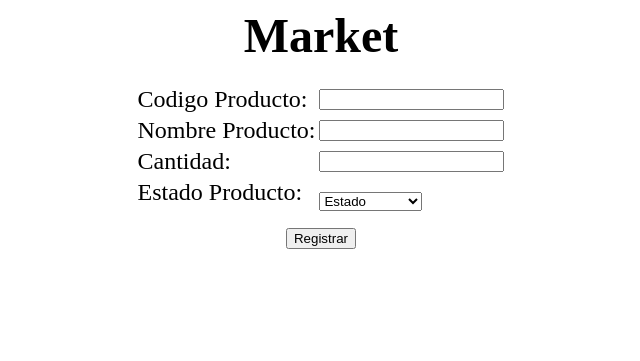
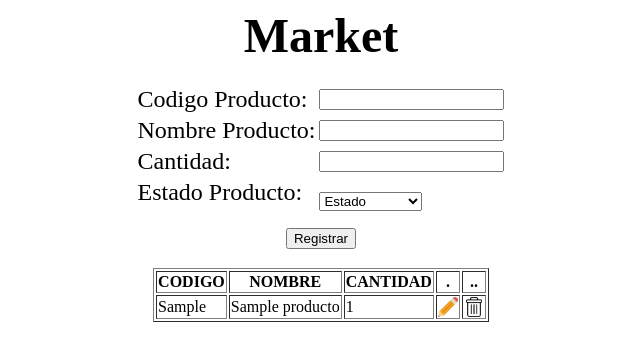
Before and after one commit to AndresRevelo96/market11, a PHP site: page /market/ in a window 1280 px wide. Shown: the top 361 px of the page, without its empty margins (319-959 px from the left). Run offline with PHP 8.4, Linux system fonts and the light colour scheme; tables that the repository leaves empty hold one stand-in row (values such as "Sample post").

Commit message:
bases de datos

```diff
--- a/index.php
+++ b/index.php
@@ -41,3 +41,28 @@
 </form>
 </body>
 </html>
+
+
+<table border= 1 align="center">
+<tr><th>CODIGO</th><th>NOMBRE</th><th>CANTIDAD</th><th>.</th><th>..</th></tr>
+ <?php
+//1.coneccion de base de datos
+include("database.php");
+//2.crear sql y guardar los datos
+$sql="SELECT * FROM productos";
+$result= $conn->query($sql);
+//3.mostrar datos
+if ($result->num_rows > 0) {
+while ($row = $result->fetch_assoc()) {
+  echo "<tr>";
+  echo "<td>".$row["codigo_prod"]."</td>";
+  echo "<td>".$row["nombre_prod"]."</td>";
+  echo "<td>".$row["cantidad"]."</td>";
+  echo "<td><img src='icons/edit.png' width='20'></td>";
+  echo "<td><a href='delete_prod.php?cod=".$row["codigo_prod"]."'><img src='icons/delete.png' width='20'></td>";
+  echo "</tr>";
+}
+}else {
+  echo "::: No hay productos registrados :::";
+}
+?>
--- a/insert_prod.php
+++ b/insert_prod.php
@@ -10,8 +10,10 @@ $estado = $_POST [ "estprod"];
 $sql = "INSERT INTO productos (nombre_prod,codigo_prod,cantidad,estado) VALUES ('$nombre','$codigo',$cantidad,$estado)";
 
 if($conn->query($sql) == TRUE){
-  echo "Producto registrado con exito<br>";
-  echo "<a href='index.php'>Regresar</a>";
+  //echo "Producto registrado con exito<br>";
+  //echo "<a href='index.php'>Regresar</a>";
+  echo "<script language='javascript'>alert('::: producto registrado con exito :::')</script>";
+  header("Refresh:0;url=index.php");
 }else{
   die("Error:". $conn->error);
 }
```
Also changed, not shown: delete_prod.php (added, +12 -0 lines), icons/delete.png (added), icons/edit.png (added).
